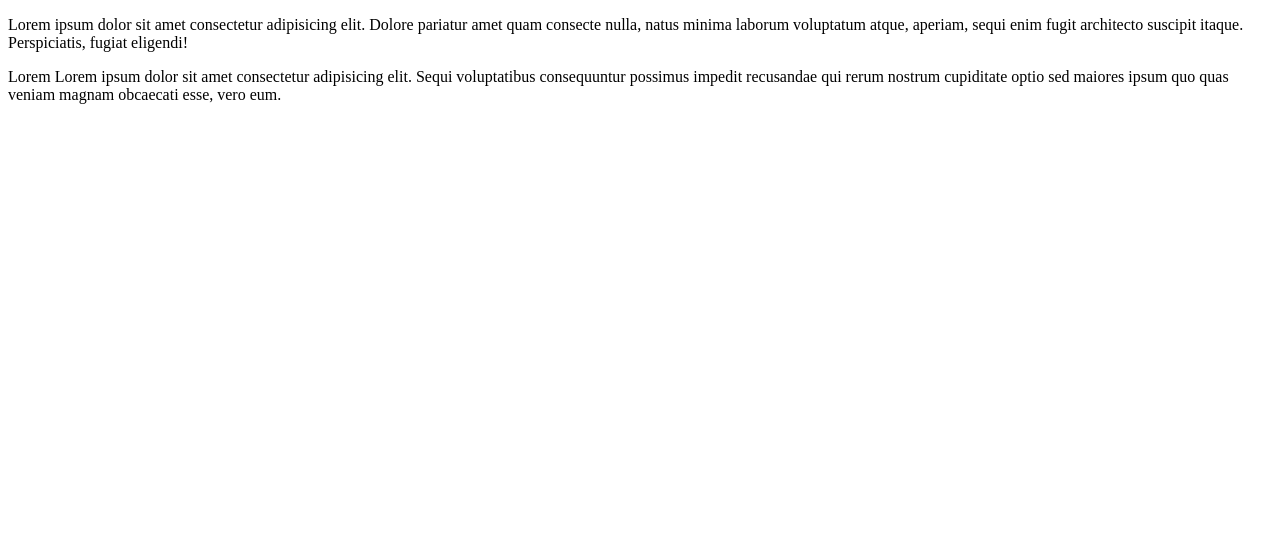
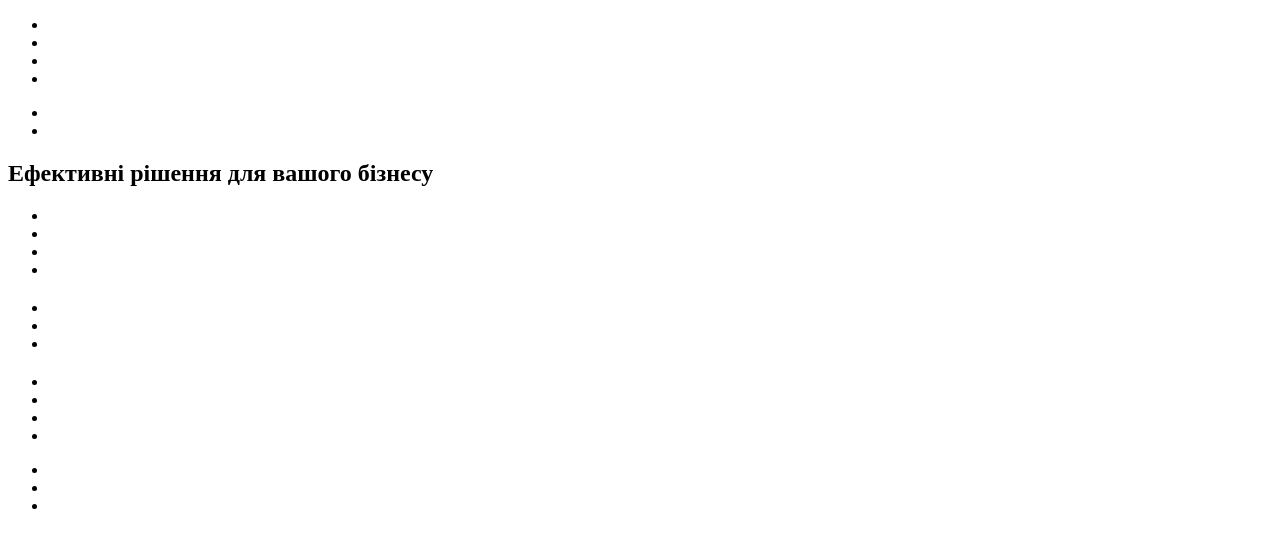
Before and after one commit to OleksandrSemenko2/github-lesson-1, a plain HTML site: page index.html in a window 1280 px wide. Drawn offline with Linux system fonts and the light colour scheme.

Commit message:
Basic markup

```diff
--- a/index.html
+++ b/index.html
@@ -1,24 +1,66 @@
 <!DOCTYPE html>
-<html lang="en">
+<html lang="ua">
   <head>
     <meta charset="UTF-8" />
     <meta http-equiv="X-UA-Compatible" content="IE=edge" />
     <meta name="viewport" content="width=device-width, initial-scale=1.0" />
-    <title>Document</title>
+    <title>WebStudio</title>
+    <header>
+      <nav>
+        <ul>
+          <li></li>
+          <li></li>
+          <li></li>
+          <li></li>
+        </ul>
+      </nav>
+      <address>
+        <ul>
+          <li></li>
+          <li></li>
+        </ul>
+      </address>
+    </header>
   </head>
   <body>
-    <p>
-      Lorem ipsum dolor sit amet consectetur adipisicing elit. Dolore pariatur
-      amet quam consecte nulla, natus minima laborum voluptatum atque, aperiam,
-      sequi enim fugit architecto suscipit itaque. Perspiciatis, fugiat
-      eligendi!
-    </p>
-    <div>
-      Lorem Lorem ipsum dolor sit amet consectetur adipisicing elit. Sequi
-      voluptatibus consequuntur possimus impedit recusandae qui rerum nostrum
-      cupiditate optio sed maiores ipsum quo quas veniam magnam obcaecati esse,
-      vero eum.
-    </div>
+    <section>
+      <h1>Ефективні рішення для вашого бізнесу</h1>
+      <link rel="stylesheet" href="#" />
+    </section>
+    <section>
+      <ul>
+        <li></li>
+        <li></li>
+        <li></li>
+        <li></li>
+      </ul>
+    </section>
+    <section>
+      <h2></h2>
+      <ul>
+        <li><img src="" alt="" /></li>
+        <li><img src="" alt="" /></li>
+        <li><img src="" alt="" /></li>
+      </ul>
+    </section>
+    <section>
+      <h2></h2>
+      <ul>
+        <li><img src="" alt="" /></li>
+        <li><img src="" alt="" /></li>
+        <li><img src="" alt="" /></li>
+        <li><img src="" alt="" /></li>
+      </ul>
+    </section>
   </body>
-  <footer></footer>
+  <footer>
+    <p></p>
+    <address>
+      <ul>
+        <li></li>
+        <li></li>
+        <li></li>
+      </ul>
+    </address>
+  </footer>
 </html>
```
